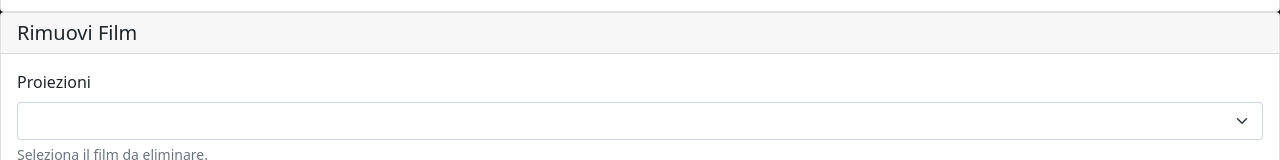
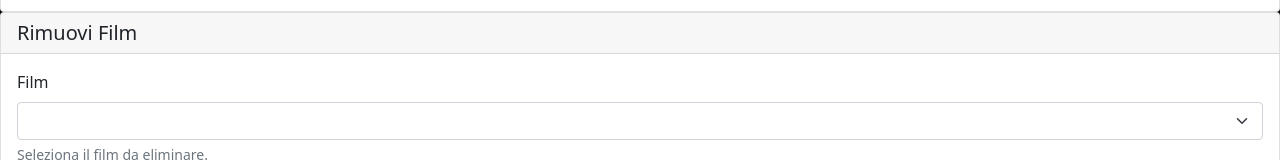
Before and after one commit to RobertoCornacchiari/Cinema-amministratore, a React app: page / in a window 1280 px wide. Shown: the part 421-581 px from the top of the page. Built offline with nearby package versions, Linux system fonts and the light colour scheme; no server answers.

Commit message:
Correzione di alcuni errori

```diff
--- a/index.html
+++ b/index.html
@@ -10,7 +10,7 @@
       integrity="sha384-eOJMYsd53ii+scO/bJGFsiCZc+5NDVN2yr8+0RDqr0Ql0h+rP48ckxlpbzKgwra6"
       crossorigin="anonymous"
     />
-    <title>Document</title>
+    <title>Gestione cinema</title>
 </head>
 <body>
     <div id="root"></div>
--- a/src/js/components.js
+++ b/src/js/components.js
@@ -122,7 +122,7 @@ export function GestioneFilm(params) {
               <form>
                 <div className="mb-3">
                   <label htmlFor="ScegliFilm" className="form-label">
-                    Proiezioni
+                    Film
                   </label>
                   <select
                     className="form-select"
@@ -370,8 +370,8 @@ export function CercaSpettatori(params) {
     <Pagina
       body={
         <CardSingola
-          nome="Rimuovi Proiezione"
-          titolo="Rimuovi Proiezione"
+          nome="Cerca Spettatore"
+          titolo="Cerca Spettatore"
           contesto={params.contesto}
           bodyCard={
             <>
```
Also changed, not shown: 1 other file (tests, documents, lock files or other folders).
